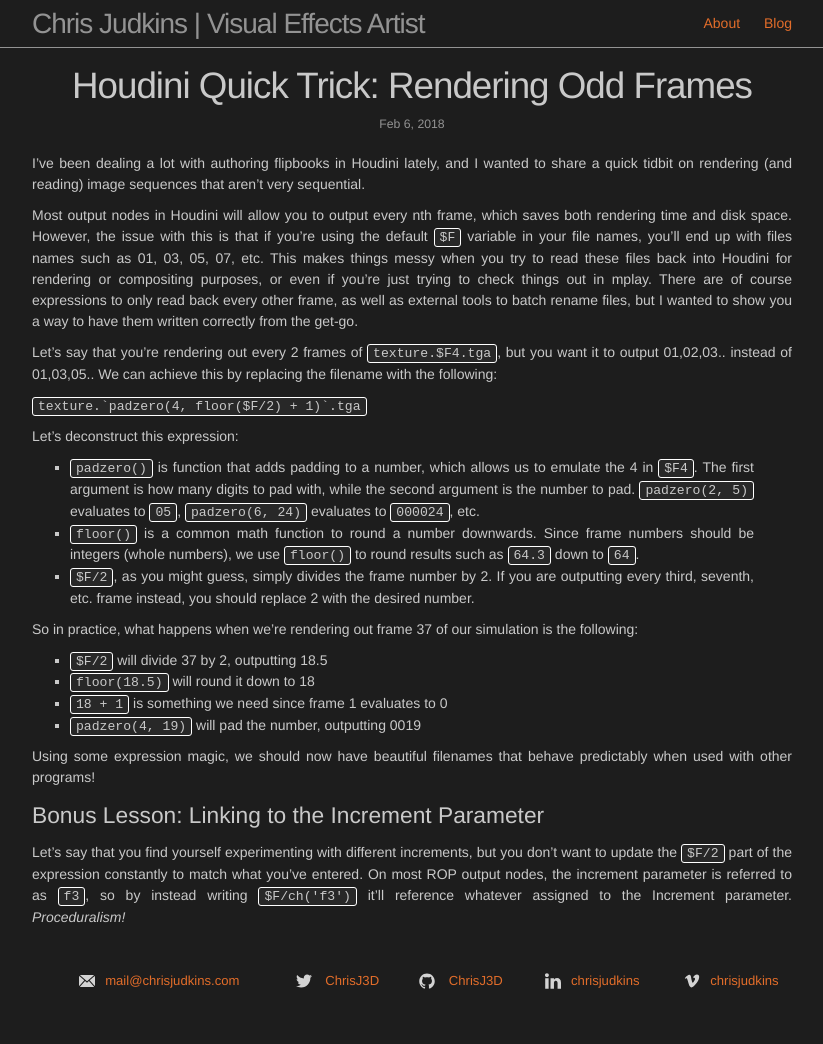
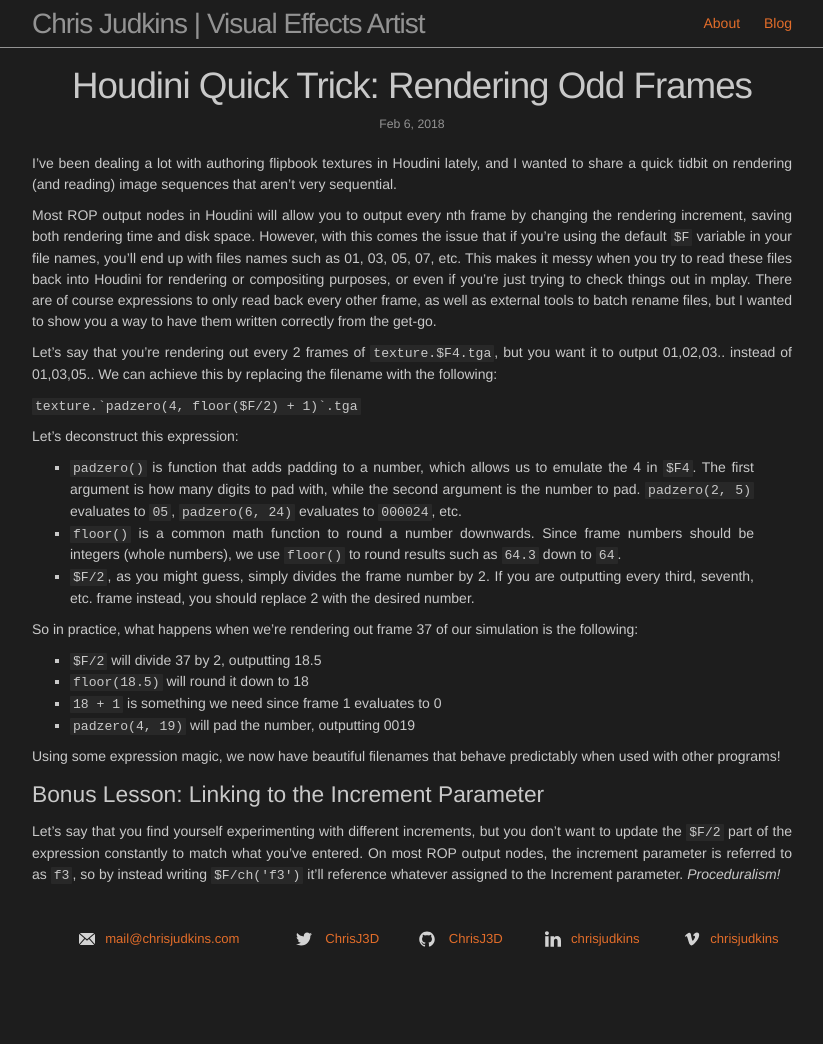
Before and after one commit to ChrisJ3D/Portfolio, a Jekyll site: the page built from _posts/2018-02-06-houdini-rendering-odd-frames.md, in a window 1280 px wide. Shown: the whole page, without its empty margins (228-1051 px from the left). Built offline with Jekyll 4.4.1, drawn with Linux system fonts in a browser that asks for light colours; after the commit the page ends 1002 px from its top, so only the background shows below that.

Commit message:
Edited styling for code

```diff
--- a/_posts/2018-02-06-houdini-rendering-odd-frames.md
+++ b/_posts/2018-02-06-houdini-rendering-odd-frames.md
@@ -1,14 +1,14 @@
 ---
 layout: post
 title:  "Houdini Quick Trick: Rendering Odd Frames"
-date:   2018-02-06 18:54:06 -0500
+date:   2018-02-06 06:54:06 -0500
 categories: blog
 tag: post
 published: published
 ---
-I've been dealing a lot with authoring flipbooks in Houdini lately, and I wanted to share a quick tidbit on rendering (and reading) image sequences that aren't very sequential.
+I've been dealing a lot with authoring flipbook textures in Houdini lately, and I wanted to share a quick tidbit on rendering (and reading) image sequences that aren't very sequential.
 
-Most output nodes in Houdini will allow you to output every nth frame, which saves both rendering time and disk space. However, the issue with this is that if you're using the default `$F` variable in your file names, you'll end up with files names such as 01, 03, 05, 07, etc. This makes things messy when you try to read these files back into Houdini for rendering or compositing purposes, or even if you're just trying to check things out in mplay. There are of course expressions to only read back every other frame, as well as external tools to batch rename files, but I wanted to show you a way to have them written correctly from the get-go.
+Most ROP output nodes in Houdini will allow you to output every nth frame by changing the rendering increment, saving both rendering time and disk space. However, with this comes the issue that if you're using the default `$F` variable in your file names, you'll end up with files names such as 01, 03, 05, 07, etc. This makes it messy when you try to read these files back into Houdini for rendering or compositing purposes, or even if you're just trying to check things out in mplay. There are of course expressions to only read back every other frame, as well as external tools to batch rename files, but I wanted to show you a way to have them written correctly from the get-go.
 
 Let's say that you're rendering out every 2 frames of `texture.$F4.tga`, but you want it to output 01,02,03.. instead of 01,03,05.. We can achieve this by replacing the filename with the following:
 
@@ -27,7 +27,7 @@
 * `18 + 1` is something we need since frame 1 evaluates to 0
 * `padzero(4, 19)` will pad the number, outputting 0019
 
-Using some expression magic, we should now have beautiful filenames that behave predictably when used with other programs!
+Using some expression magic, we now have beautiful filenames that behave predictably when used with other programs!
 
 ### Bonus Lesson: Linking to the Increment Parameter
 
--- a/_sass/minima/_base.scss
+++ b/_sass/minima/_base.scss
@@ -132,13 +132,13 @@
 pre,
 code {
   @include relative-font-size(0.9375);
-  border: 1px solid $grey-color-light;
-  border-radius: 3px;
+  border: 0px solid $grey-color-light;
+  border-radius: 1px;
   background-color: rgb(40, 40, 40);
 }
 
 code {
-  padding: 1px 5px;
+  padding: 1px 3px;
 }
 
 pre {
```
